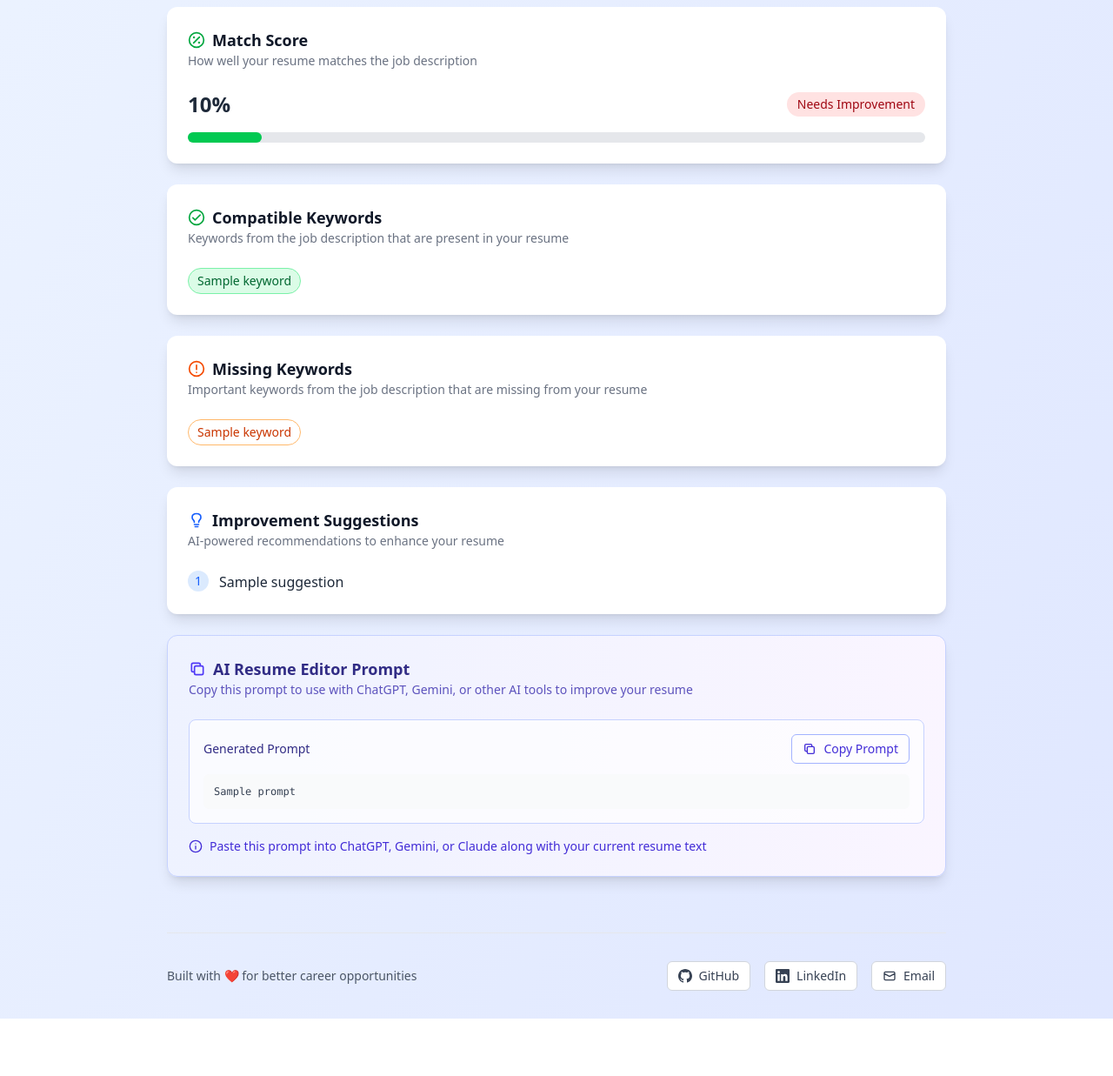
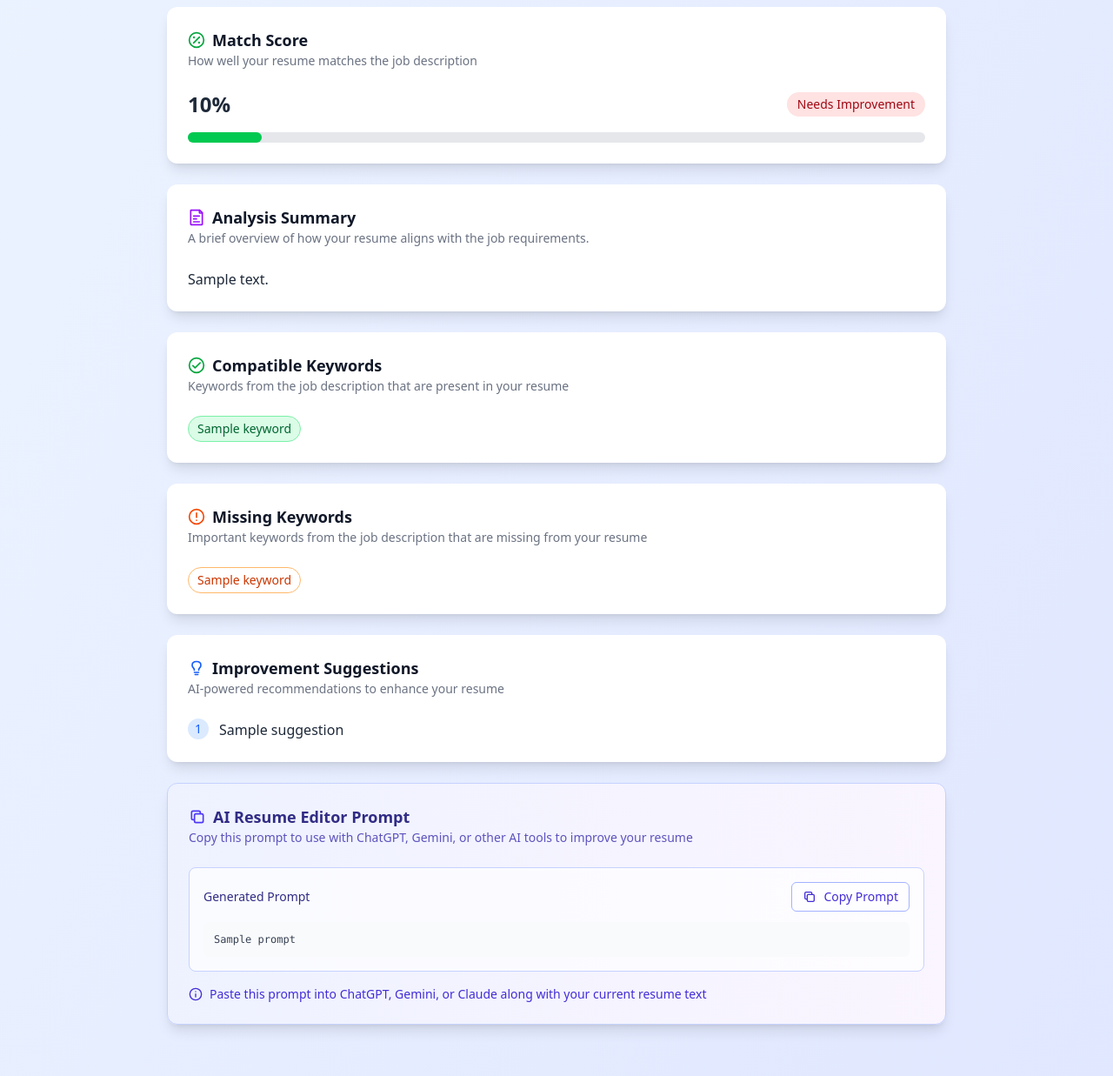
Before and after one commit to m-lourenco0/resume-analysis-tool, a FastAPI app: template app/templates/analysis/index.html in a window 1280 px wide. Shown: the part 1211-2448 px from the top of the page at 87% size. Before the commit the page ends 2382 px from the top, so only its background shows below. Run offline with FastAPI, Linux system fonts and the light colour scheme; the template is opened without the code that fills it: most values are stand-ins (such as "Sample title", 1, 10 or a date in 2020); some libraries are stand-ins or nearby versions.

Commit message:
feat: integrate graph with enpoint and add summary section to analysis template

```diff
--- a/app/main.py
+++ b/app/main.py
@@ -1,11 +1,15 @@
 # app/main.py
-import os
-from fastapi import FastAPI, Request, Form, UploadFile, File
+from fastapi import FastAPI, HTTPException, Request, Form, UploadFile, File
 from fastapi.responses import HTMLResponse
 from fastapi.staticfiles import StaticFiles
 from fastapi.templating import Jinja2Templates
+from openai import AuthenticationError
+
 
 from pathlib import Path
+
+from app.services.document_parser import parse_document
+from app.services.graph import run_analysis_graph
 
 # --- Configuration ---
 BASE_DIR = Path(__file__).resolve().parent
@@ -74,22 +78,76 @@ async def analyze_resume(
     Receives form data, performs analysis, and re-renders the page
     with the results included.
     """
-    # 1. Parse the resume file
-    resume_text = "example text"
+    try:
+        # 1. Parse the resume file
+        resume_text = await parse_document(resume_file)
 
-    # 2. Get analysis from AI service
-    analysis_result = get_ai_analysis(api_key, job_description, resume_text)
+        # 2. Get analysis from AI service
+        analysis_result = run_analysis_graph(
+            api_key=api_key, job_description=job_description, resume_text=resume_text
+        )
 
-    # 3. Re-render the same template, now with the analysis_result populated
-    return templates.TemplateResponse(
-        "analysis/index.html",
-        {
-            "request": request,
-            "analysis_result": analysis_result,
-            # Pass the original form data back to pre-fill the form
-            "analysis_request": {
-                "job_description": job_description,
-                "api_key": api_key,
+        print("-- ANALYSIS RESULT --")
+        print(analysis_result)
+
+        # 3. Re-render the same template, now with the analysis_result populated
+        return templates.TemplateResponse(
+            "analysis/index.html",
+            {
+                "request": request,
+                "analysis_result": analysis_result,
+                # Pass the original form data back to pre-fill the form
+                "analysis_request": {
+                    "job_description": job_description,
+                    "api_key": api_key,
+                },
             },
-        },
-    )
+        )
+    except AuthenticationError:
+        # Catch the specific error for invalid API keys and provide a user-friendly message.
+        print("Caught AuthenticationError: Invalid API Key.")
+        return templates.TemplateResponse(
+            "analysis/index.html",
+            {
+                "request": request,
+                "analysis_request": {
+                    "job_description": job_description,
+                    "api_key": api_key,
+                },
+                "analysis_result": {
+                    "error": "Authentication failed. The provided OpenAI API key is incorrect or invalid.",
+                },
+            },
+        )
+    except HTTPException as e:
+        # Handle file parsing errors
+        print(f"Caught HTTPException: {e.detail}")
+        return templates.TemplateResponse(
+            "analysis/index.html",
+            {
+                "request": request,
+                "analysis_request": {
+                    "job_description": job_description,
+                    "api_key": api_key,
+                },
+                "analysis_result": {
+                    "error": e.detail,
+                },
+            },
+        )
+    except Exception as e:
+        # Handle other potential errors (e.g., from the graph or other API issues)
+        print(f"Caught generic exception: {e}")
+        return templates.TemplateResponse(
+            "analysis/index.html",
+            {
+                "request": request,
+                "analysis_request": {
+                    "job_description": job_description,
+                    "api_key": api_key,
+                },
+                "analysis_result": {
+                    "error": f"An unexpected error occurred: {str(e)}",
+                },
+            },
+        )
--- a/app/templates/analysis/index.html
+++ b/app/templates/analysis/index.html
@@ -386,6 +386,36 @@
                 </div>
 
                 <div class="bg-white shadow-lg rounded-xl">
+                  <div class="p-6">
+                    <h3 class="flex items-center gap-2 text-lg font-semibold text-gray-900">
+                      <svg
+                        xmlns="http://www.w3.org/2000/svg"
+                        viewBox="0 0 24 24"
+                        fill="none"
+                        stroke="currentColor"
+                        stroke-width="2"
+                        stroke-linecap="round"
+                        stroke-linejoin="round"
+                        class="h-5 w-5 text-purple-600"
+                      >
+                        <path d="M4 21.4V2.6C4 2.26863 4.26863 2 4.6 2H16.2515C16.4106 2 16.5632 2.06321 16.6757 2.17574L19.8243 5.32426C19.9368 5.43679 20 5.5894 20 5.74853V21.4C20 21.7314 19.7314 22 19.4 22H4.6C4.26863 22 4 21.7314 4 21.4Z"></path>
+                        <path d="M8 10L16 10"></path>
+                        <path d="M8 18L16 18"></path>
+                        <path d="M8 14L12 14"></path>
+                        <path d="M16 2V5.4C16 5.73137 16.2686 6 16.6 6H20"></path>
+                      </svg>
+                      Analysis Summary
+                    </h3>
+                    <p class="text-sm text-gray-500 mt-1">A brief overview of how your resume aligns with the job requirements.</p>
+                  </div>
+                  <div class="p-6 pt-0">
+                    <p class="text-gray-800 leading-relaxed">
+                      {{ analysis_result.summary }}
+                    </p>
+                  </div>
+                </div>
+
+                <div class="bg-white shadow-lg rounded-xl">
                     <div class="p-6">
                         <h3 class="flex items-center gap-2 text-lg font-semibold text-gray-900">
                           <svg
```
